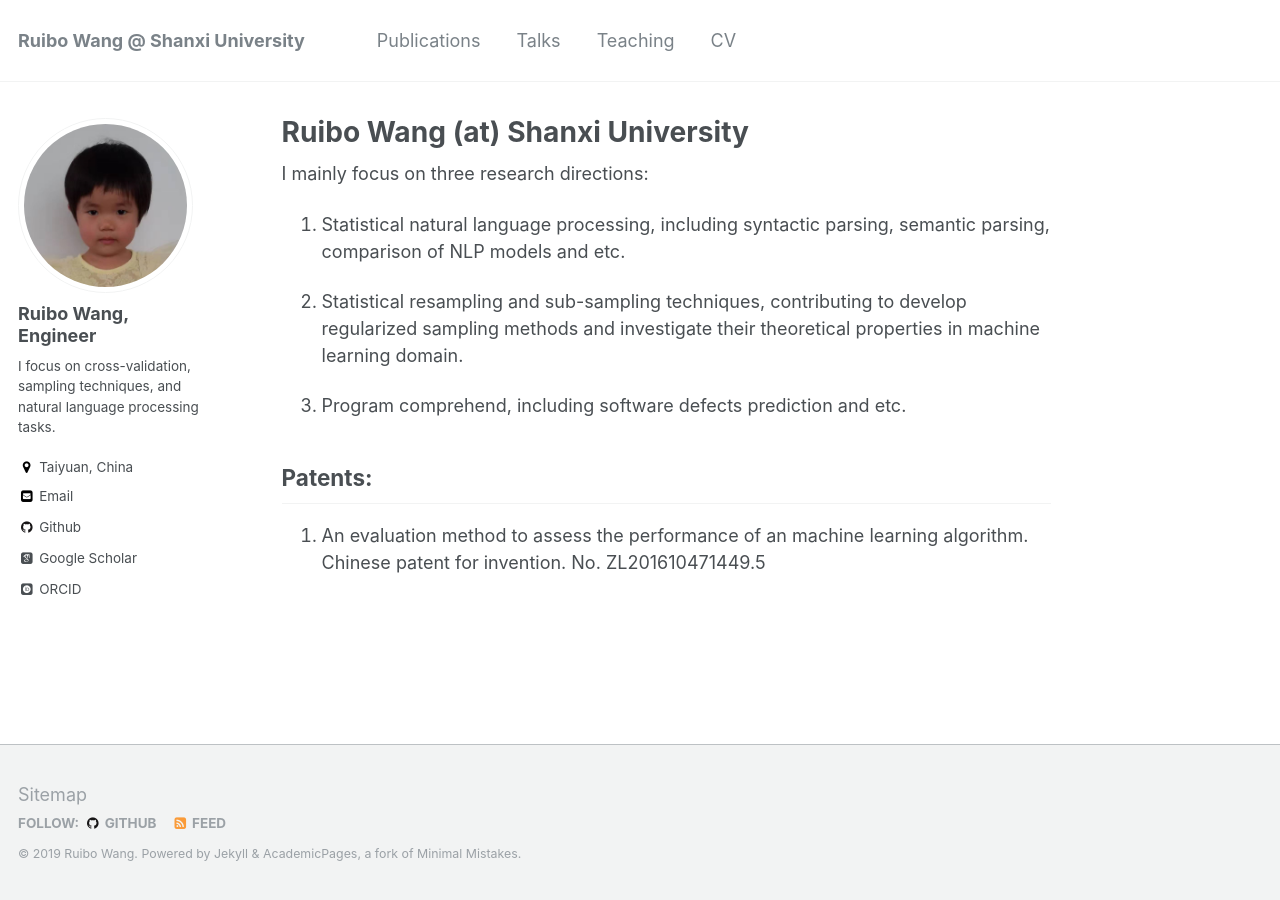
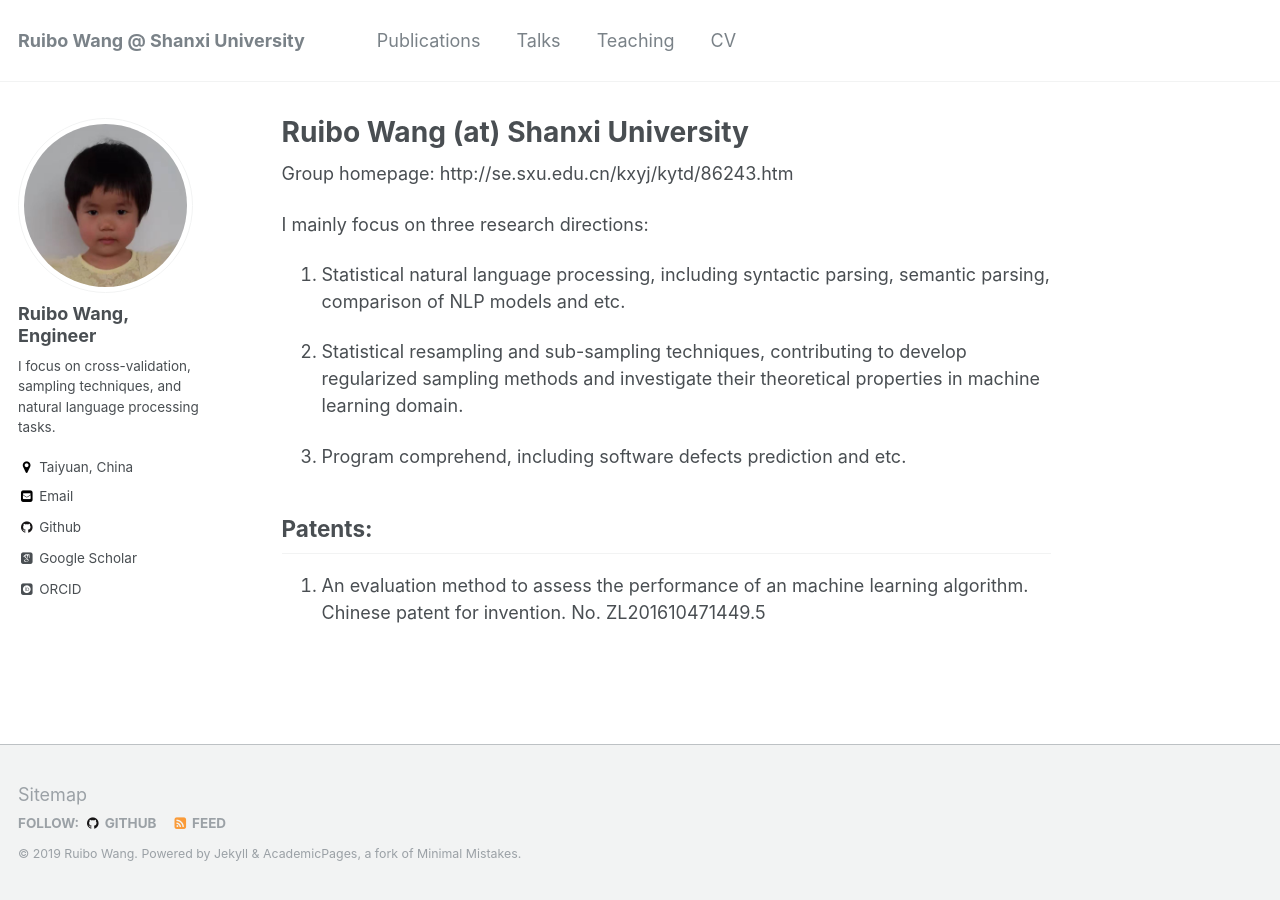
Before and after one commit to RamboWANG/RamboWANG.github.io, a Jekyll site: the page built from _pages/about.md, in a window 1280 px wide. Built offline with Jekyll 4.4.1, drawn with Linux system fonts in a browser that asks for light colours; some web fonts are replaced.

Commit message:
Update about.md

```diff
--- a/_pages/about.md
+++ b/_pages/about.md
@@ -7,6 +7,8 @@ redirect_from:
   - /about/
   - /about.html
 ---
+
+Group homepage: http://se.sxu.edu.cn/kxyj/kytd/86243.htm
 
 I mainly focus on three research directions:
 
```
